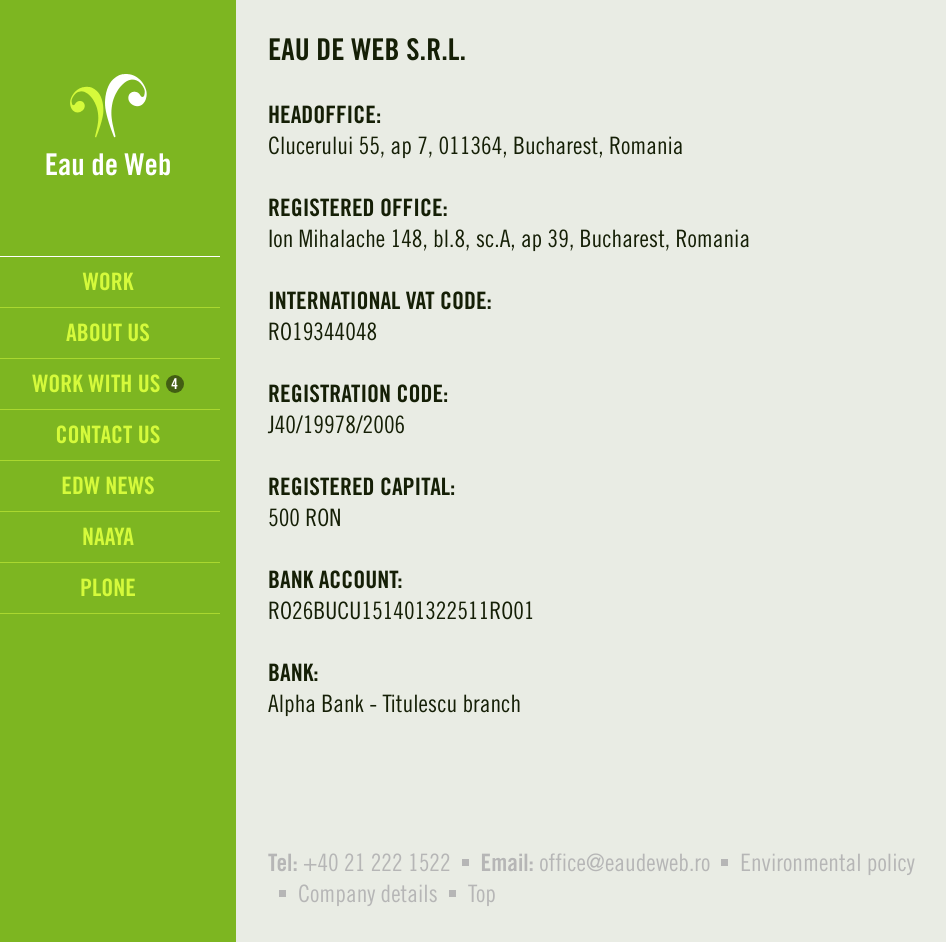
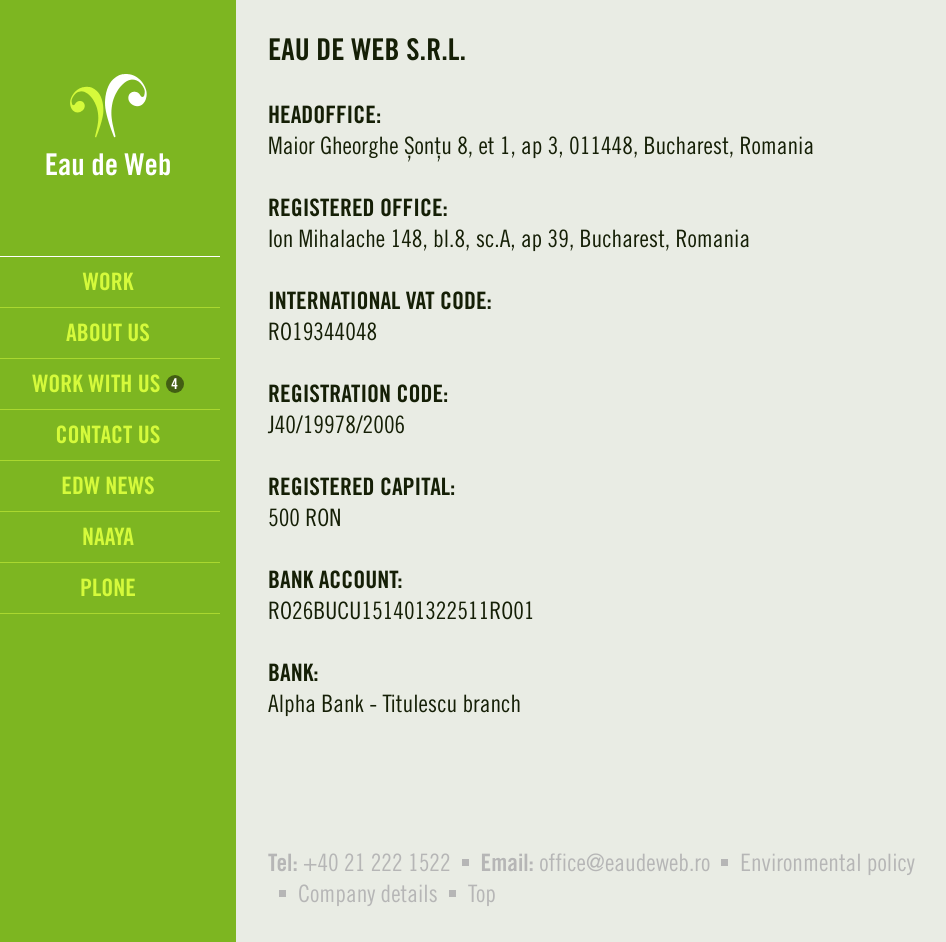
Before and after one commit to eaudeweb/eaudeweb.github.com, a Jekyll site: the page built from company.markdown, in a window 1280 px wide and 942 px high. Shown: the whole window, without its empty margins (20-966 px from the left). Built offline with Jekyll 4.4.1, drawn with Linux system fonts in a browser that asks for light colours; nearby versions of some CDN libraries.

Commit message:
corrected the addresse of the company

```diff
--- a/company.markdown
+++ b/company.markdown
@@ -5,7 +5,7 @@
 
 ### Headoffice: ###
 
-Clucerului 55, ap 7, 011364, Bucharest, Romania
+Maior Gheorghe Șonțu 8, et 1, ap 3, 011448, Bucharest, Romania
 
 
 ### Registered office: ###
```
